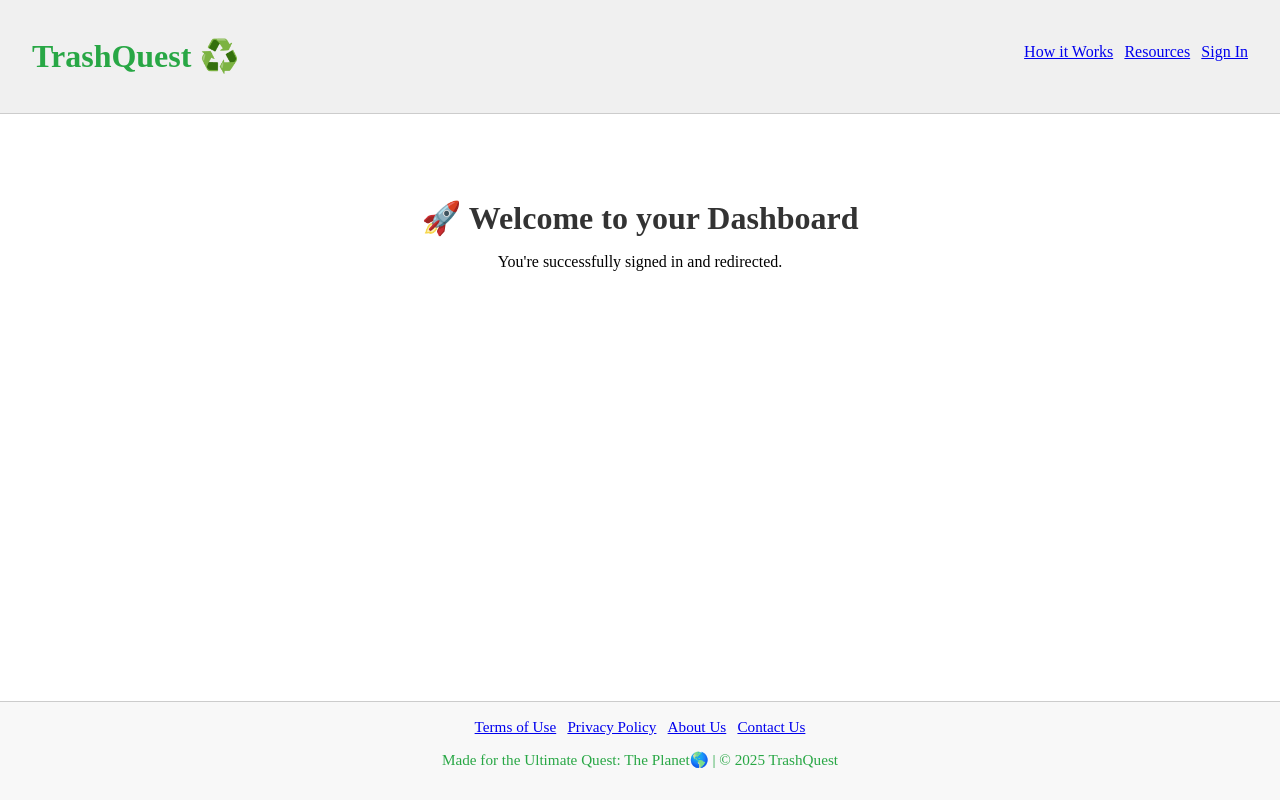
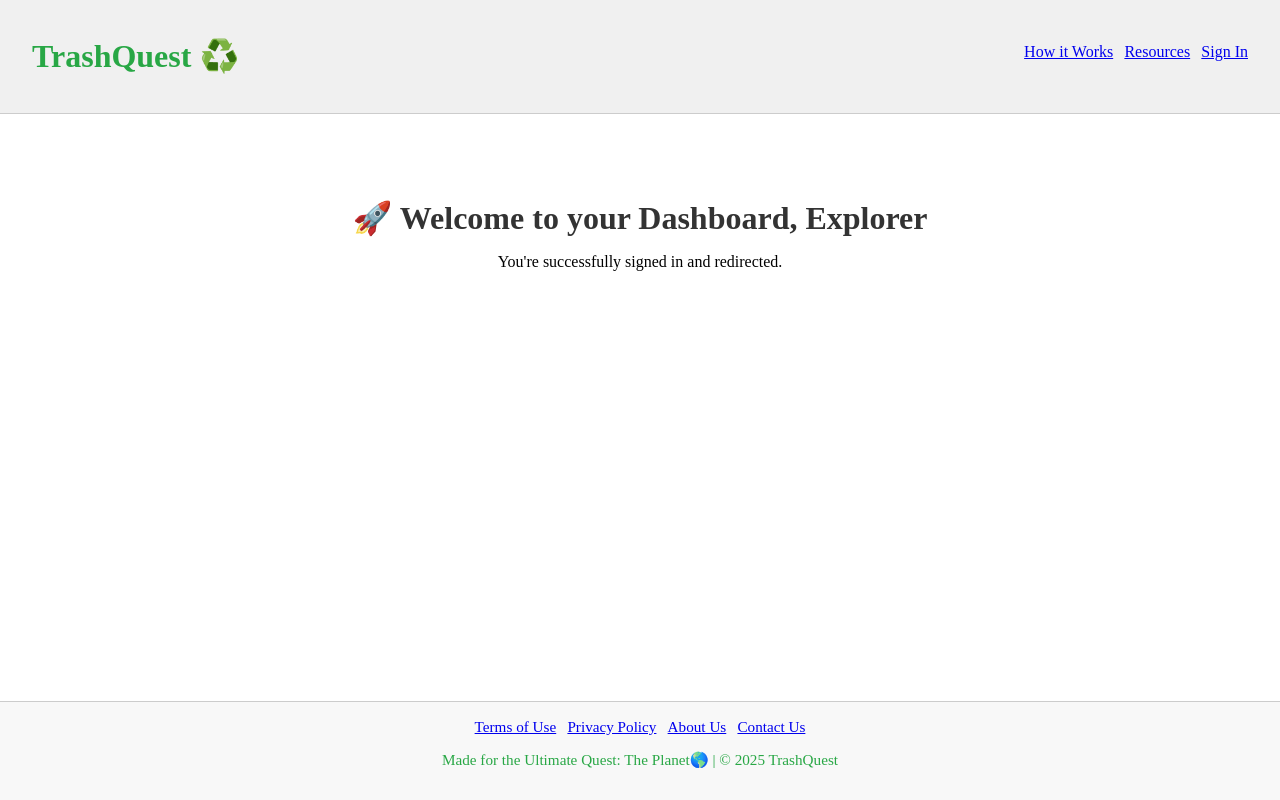
Before and after one commit to Korachof/TrashQuest, a React (Vite) app: page /dashboard in a window 1280 px wide. Built offline with nearby package versions, Linux system fonts and the light colour scheme; no server answers.

Commit message:
Added a display name to Dashboard Page, so now it shows the user's Display Name on Dashboard page when they are logged in.

```diff
--- a/src/App.jsx
+++ b/src/App.jsx
@@ -35,7 +35,10 @@ function App() {
         <Routes>
           {/* Landing page routes */}
           <Route path="/" element={<WelcomePage />} />
-          <Route path="/dashboard" element={<DashboardPage />} />
+          <Route
+            path="/dashboard"
+            element={<DashboardPage currentUser={currentUser} />}
+          />
 
           {/* User Login/Authentication routes */}
           <Route path="/login" element={<LoginPage />} />
--- a/src/pages/DashboardPage.jsx
+++ b/src/pages/DashboardPage.jsx
@@ -4,10 +4,15 @@ import React from 'react';
 import PageLayout from '../components/layout/PageLayout';
 import { headingTextStyle } from '../styles/typography';
 
-function DashboardPage() {
+function DashboardPage({ currentUser }) {
+  const displayName =
+    currentUser?.displayName || currentUser?.email || 'Explorer';
+
   return (
     <div>
-      <h1 style={headingTextStyle}>🚀 Welcome to your Dashboard</h1>
+      <h1 style={headingTextStyle}>
+        🚀 Welcome to your Dashboard, {displayName}
+      </h1>
       <p>You're successfully signed in and redirected.</p>
       {/* Future: profile preview, eco stats, navigation */}
     </div>
```
